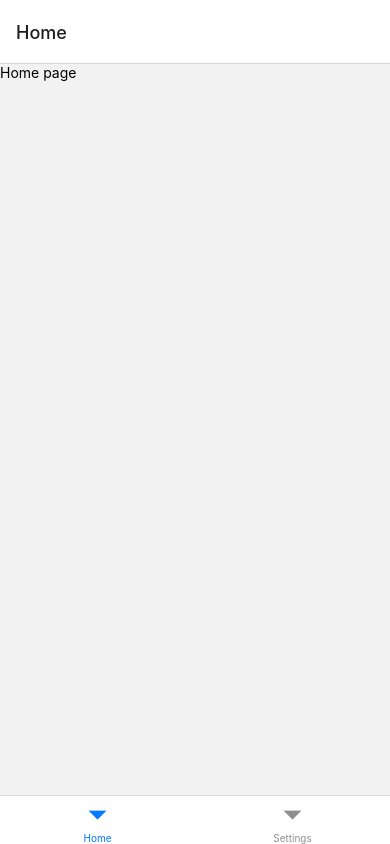
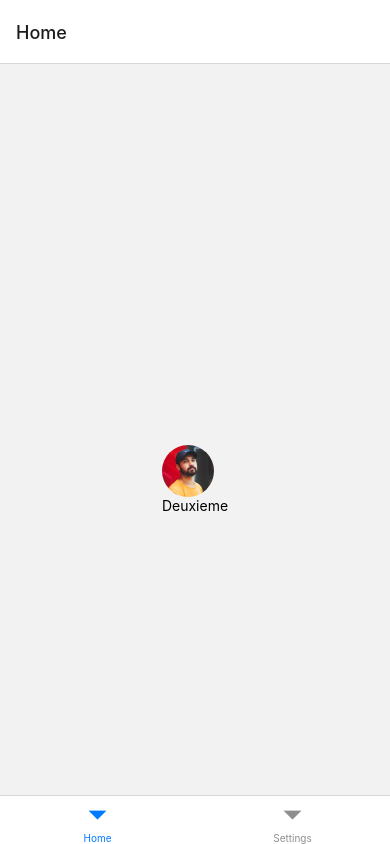
Before and after one commit to sha-zha/HelloReactNative, a React Native app: screen /Home in a window 390 px wide. Built offline with nearby package versions, Linux system fonts and the light colour scheme.

Commit message:
tabs and two components

```diff
--- a/App.js
+++ b/App.js
@@ -3,19 +3,7 @@ import { Text, View } from 'react-native';
 import { NavigationContainer } from '@react-navigation/native';
 import { createBottomTabNavigator } from '@react-navigation/bottom-tabs';
 import Home from './components/Home';
-function HomeScreen() {
-    return (
-        <Home/>
-    );
-}
-
-function SettingsScreen() {
-    return (
-        <View style={{ flex: 1, justifyContent: 'center', alignItems: 'center' }}>
-            <Text>Settings!</Text>
-        </View>
-    );
-}
+import Settings from "./components/Setting";
 
 const Tab = createBottomTabNavigator();
 
@@ -23,8 +11,8 @@ export default function App() {
     return (
         <NavigationContainer>
             <Tab.Navigator>
-                <Tab.Screen name="Home" component={HomeScreen} />
-                <Tab.Screen name="Settings" component={SettingsScreen} />
+                <Tab.Screen name="Home" component={Home} />
+                <Tab.Screen name="Settings" component={Settings} />
             </Tab.Navigator>
         </NavigationContainer>
     );
--- a/components/Home.js
+++ b/components/Home.js
@@ -1,16 +1,51 @@
 import React from 'react';
-import {Text, View} from "react-native";
+import {
+    View,
+    Text,
+    StyleSheet,
+    Image,
+    ScrollView,
+    ImageBackground,
+    Button
+} from 'react-native';
 
-const Home = () => {
+
+import {SafeAreaView} from 'react-native-safe-area-context';
+import profile from '../assets/images/person.png';
+
+const Home = (navigation) => {
   return (
 
-      <View>
-          <Text>
-              Home page
-          </Text>
+      <View style={styles.blocHedaer}>
+          <SafeAreaView>
+              <View >
+                  <Image source={profile} style={styles.profile} />
 
+              </View>
+              <View>
+                  <Text>
+                      Deuxieme
+                  </Text>
+              </View>
+          </SafeAreaView>
       </View>
   );
 }
 
+    const styles = StyleSheet.create({
+    blocHedaer : {
+
+        flex : 1,
+        flexDirection: 'column',
+        justifyContent:'center',
+        alignItems:'center',
+
+    },
+    profile : {
+        borderRadius: 60,
+        marginTop:100,
+    }
+
+});
+
 export default Home;
--- /dev/null
+++ b/components/Setting.js
@@ -0,0 +1,31 @@
+import React from 'react';
+import {
+    View,
+    Text,
+    StyleSheet
+} from 'react-native';
+import colors from "../assets/colors/colors";
+
+
+
+const Setting = (navigation) => {
+    return (
+        <View style={styles.divCenter}>
+            <Text style={styles.textOrange}>Settings Components !</Text>
+        </View>
+    );
+}
+
+const styles = StyleSheet.create({
+   divCenter : {
+       flex:1,
+       justifyContent:'center',
+       alignItems :'center',
+   },
+    textOrange : {
+       color : colors.orange,
+    }
+})
+
+
+export default Setting;
--- a/package.json
+++ b/package.json
@@ -19,8 +19,7 @@
     "react-native": "0.65.1",
     "react-native-safe-area-context": "^3.3.0",
     "react-native-screens": "^3.6.0",
-    "react-native-tab-view": "^3.1.1",
-    "react-native-vector-icons": "^8.1.0"
+    "react-native-tab-view": "^3.1.1"
   },
   "devDependencies": {
     "@babel/core": "^7.12.9",
```
Also changed, not shown: components/Details.js (added, +16 -0 lines), 2 other files (tests, documents, lock files or other folders).
